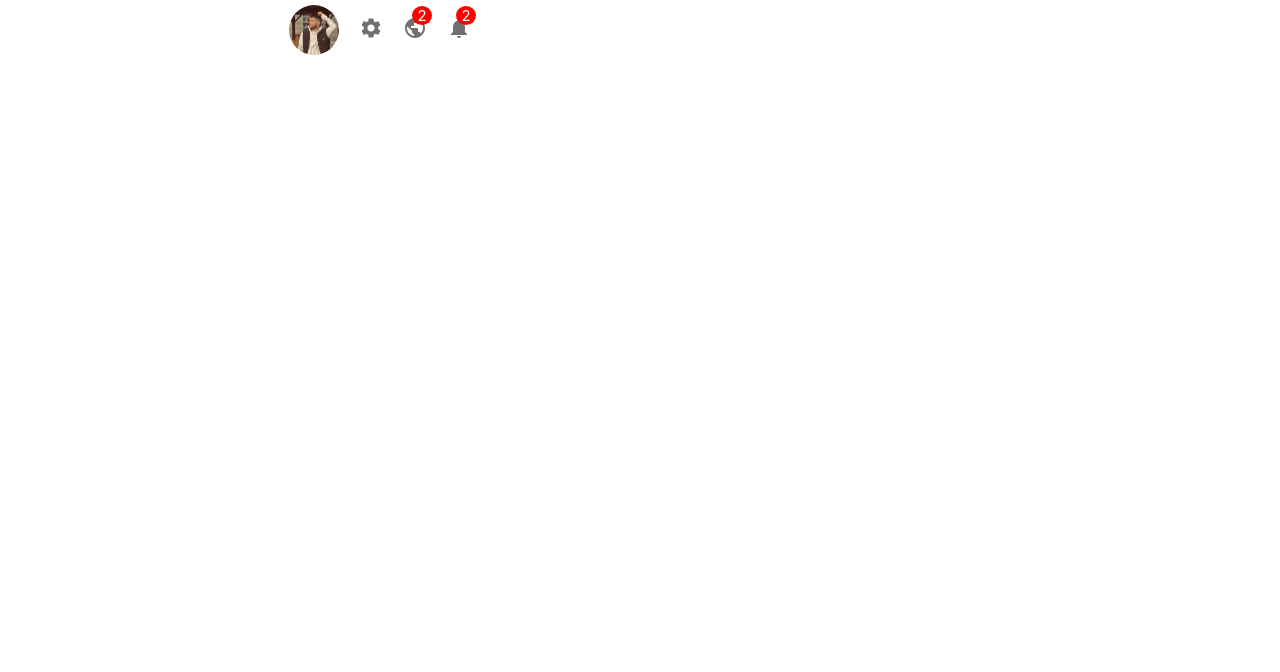
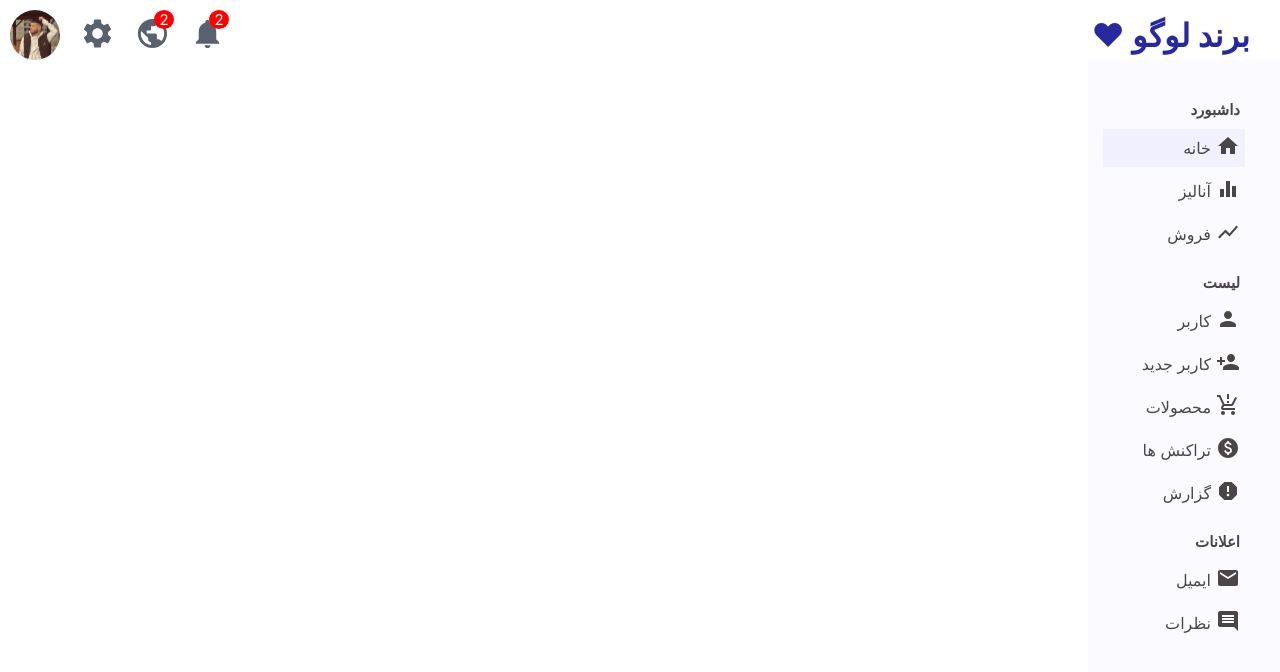
Before and after one commit to amirkhazaeli/panel-admin, a React (Create React App) app: page / in a window 1280 px wide. Shown: the top 672 px of the page. Built offline with nearby package versions, Linux system fonts and the light colour scheme.

Commit message:
sidebar menu

```diff
--- a/src/App.css
+++ b/src/App.css
@@ -1,38 +1,4 @@
-.App {
-  text-align: center;
+.container{
+  display: flex;
+  align-items: center;
 }
-
-.App-logo {
-  height: 40vmin;
-  pointer-events: none;
-}
-
-@media (prefers-reduced-motion: no-preference) {
-  .App-logo {
-    animation: App-logo-spin infinite 20s linear;
-  }
-}
-
-.App-header {
-  background-color: #282c34;
-  min-height: 100vh;
-  display: flex;
-  flex-direction: column;
-  align-items: center;
-  justify-content: center;
-  font-size: calc(10px + 2vmin);
-  color: white;
-}
-
-.App-link {
-  color: #61dafb;
-}
-
-@keyframes App-logo-spin {
-  from {
-    transform: rotate(0deg);
-  }
-  to {
-    transform: rotate(360deg);
-  }
-}
--- a/src/App.js
+++ b/src/App.js
@@ -1,5 +1,6 @@
 import { useRoutes } from 'react-router-dom';
 import './App.css';
+import SideBar from './component/sideBar/SideBar';
 import TopHeader from './component/topHeader/TopHeader';
 import Routes from './routes';
 
@@ -9,7 +10,12 @@ function App() {
   return (
   <>
   <TopHeader />
-  {router}
+
+  <div className='container'>
+     <SideBar />
+     {router}
+  </div>
+
   </>
   );
 }
--- /dev/null
+++ b/src/component/sideBar/SideBar.css
@@ -0,0 +1,46 @@
+.sidebar {
+    flex: 1;
+    width: 15%;
+    height: calc(100vh - 50px);
+    position: fixed;
+    top: 60px;
+    background-color: rgb(251, 251, 255);
+}
+
+.sidebar-wrapper {
+    padding: 20px;
+    margin-right: 20px;
+    color: rgb(75, 70, 70);
+}
+
+.sidebar-wrapper .sidebar-menu {
+    margin: 20px 0px;
+}
+
+.sidebar-wrapper .sidebar-menu h3 {
+    font-size: 15px;
+    padding-bottom: 5px;
+}
+
+.sidebar-wrapper .sidebar-menu ul {
+    display: flex;
+    flex-direction: column;
+    align-items: center;
+    list-style: none;
+
+}
+
+.sidebar-wrapper .sidebar-menu li {
+    width: 100%;
+    display: flex;
+    align-items: center;
+    margin-top: 5px;
+    padding: 5px;
+}
+.sidebar-wrapper .sidebar-menu li:hover, .sidebar-wrapper .sidebar-menu .active{
+    background-color: rgb(240, 240, 275);
+    cursor: pointer;
+}
+.sidebar-wrapper .sidebar-menu li span{
+    margin-right: 5px;
+}
--- /dev/null
+++ b/src/component/sideBar/SideBar.jsx
@@ -0,0 +1,78 @@
+import HomeIcon from '@mui/icons-material/Home';
+import EqualizerIcon from '@mui/icons-material/Equalizer';
+import ShowChartIcon from '@mui/icons-material/ShowChart';
+import PersonIcon from '@mui/icons-material/Person';
+import PersonAddIcon from '@mui/icons-material/PersonAdd';
+import ProductionQuantityLimitsIcon from '@mui/icons-material/ProductionQuantityLimits';
+import PaidIcon from '@mui/icons-material/Paid';
+import ReportIcon from '@mui/icons-material/Report';
+import EmailIcon from '@mui/icons-material/Email';
+import CommentIcon from '@mui/icons-material/Comment';
+import './SideBar.css';
+function SideBar() {
+    return (
+        <div className="sidebar">
+            <div className='sidebar-wrapper'>
+                <div className='sidebar-menu'>
+                    <h3>داشبورد</h3>
+                    <ul>
+                        <li className='active'>
+                            <i><HomeIcon /></i>
+                            <span>خانه</span>
+                        </li>
+                        <li>
+                            <i><EqualizerIcon /></i>
+                            <span>آنالیز</span>
+                        </li>
+                        <li>
+                            <i><ShowChartIcon /></i>
+                            <span>فروش</span>
+                        </li>
+                    </ul>
+                </div>
+
+                <div className='sidebar-menu'>
+                    <h3>لیست</h3>
+                    <ul>
+                        <li>
+                            <i><PersonIcon /></i>
+                            <span>کاربر</span>
+                        </li>
+                        <li>
+                            <i><PersonAddIcon /></i>
+                            <span>کاربر جدید</span>
+                        </li>
+                        <li>
+                            <i><ProductionQuantityLimitsIcon /></i>
+                            <span>محصولات</span>
+                        </li>
+                        <li>
+                            <i><PaidIcon /></i>
+                            <span>تراکنش ها</span>
+                        </li>
+                        <li>
+                            <i><ReportIcon /></i>
+                            <span>گزارش</span>
+                        </li>
+                    </ul>
+                </div>
+
+                <div className='sidebar-menu'>
+                    <h3>اعلانات</h3>
+                    <ul>
+                        <li>
+                            <i><EmailIcon /></i>
+                            <span>ایمیل</span>
+                        </li>
+                        <li>
+                            <i><CommentIcon /></i>
+                            <span>نظرات</span>
+                        </li>
+                    </ul>
+                </div>
+            </div>
+        </div>
+    );
+}
+
+export default SideBar;
--- a/src/component/topHeader/TopHeader.css
+++ b/src/component/topHeader/TopHeader.css
@@ -1,25 +1,32 @@
-.Top-header {
+
+.Top-header .Top-header-wrapper {
     display: flex;
     justify-content: space-between;
     align-items: center;
-    padding: 5px 20px;
+    padding: 10px 30px;
+    position: fixed;
+    width: 100%;
+    z-index: 999;
 }
 
-.Top-header .top-header-right {
+.top-header-left {
     display: flex;
     align-items: center;
     justify-content: center;
+    margin-left: 40px;
 }
 
-.Top-header .top-header-right .icon-container {
+.top-header-left .icon-container {
     position: relative;
-    color: rgb(114, 111, 111);
-    margin: 10px;
 }
-.Top-header .top-header-right .icon-container .icon-badge {
+.top-header-left .icon-container i{
+    color: rgb(89, 96, 110);
+    padding: 10px;
+}
+.top-header-left .icon-container .icon-badge {
     position: absolute;
-    top: -10px;
-    right: -5px;
+    top: -6px;
+    right: 6px;
     font-size: 15px;
     background-color: red;
     color: white;
@@ -35,6 +42,6 @@
     object-fit: cover;
     margin-right: 10px;
 }
-.top-header-left .text-logo {
+.top-header-right .text-logo {
     color: rgb(41, 41, 158);
 }
--- a/src/component/topHeader/TopHeader.jsx
+++ b/src/component/topHeader/TopHeader.jsx
@@ -4,30 +4,31 @@ import SettingsIcon from '@mui/icons-material/Settings';
 import './TopHeader.css'
 function TopHeader() {
     return (
-        <div className="Top-header">
-
-
-            <div className="top-header-left">
+        <div className='Top-header'>
+            <div className="Top-header-wrapper">
+                <div className="top-header-right">
                     <h1 className='text-logo'>
                         برند لوگو ❤
                     </h1>
                 </div>
 
-            <div className="top-header-right">
+                <div className="top-header-left">
                     <div className='icon-container'>
-                    <NotificationsIcon />
+                        <i><NotificationsIcon style={{ fontSize: '35px' }} /></i>
                         <span className='icon-badge'>2</span>
                     </div>
                     <div className='icon-container'>
-                    <PublicIcon />
+                        <i><PublicIcon style={{ fontSize: '35px' }} /></i>
                         <span className='icon-badge'>2</span>
                     </div>
                     <div className='icon-container'>
-                    <SettingsIcon />
+                        <i><SettingsIcon style={{ fontSize: '35px' }} /></i>
                     </div>
                     <img src='images/top-image.jpg' className='top-image' />
                 </div>
             </div>
+        </div>
+
     );
 }
 
--- a/src/index.css
+++ b/src/index.css
@@ -6,7 +6,6 @@
 
 body {
   direction: rtl;
-  margin: 0;
   font-family: -apple-system, BlinkMacSystemFont, 'Segoe UI', 'Roboto', 'Oxygen',
     'Ubuntu', 'Cantarell', 'Fira Sans', 'Droid Sans', 'Helvetica Neue',
     sans-serif;
```
Lines whose indentation alone changed are shown as unchanged.
